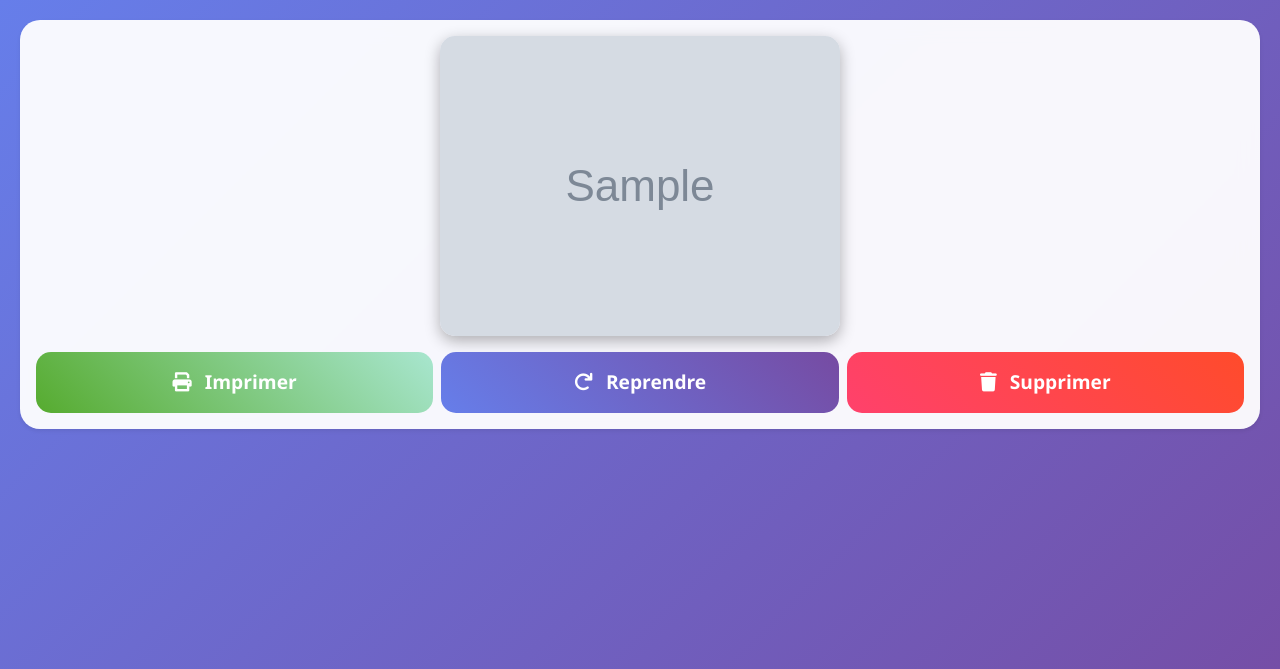
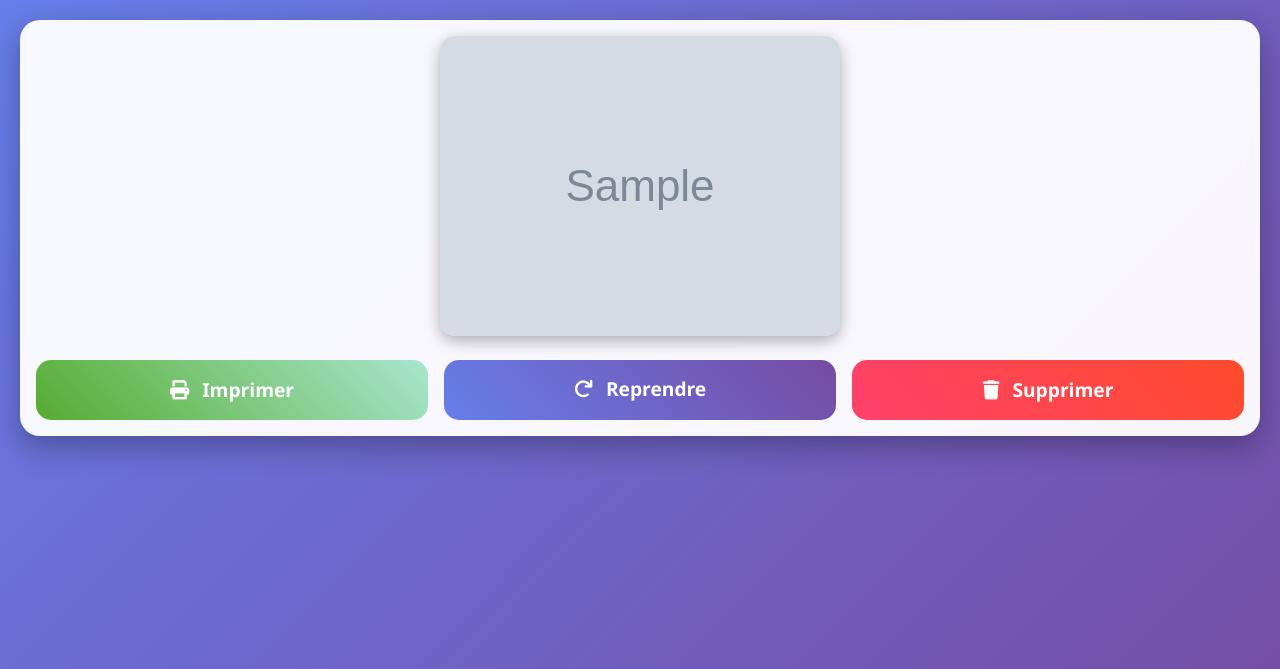
Before and after one commit to lfpoulain/SimpleBooth, a Flask app: template templates/review.html in a window 1280 px wide. Shown: the top 669 px of the page. Run offline with Flask 3, Linux system fonts and the light colour scheme; the template is opened without the code that fills it: most values are stand-ins (such as "Sample title", 1, 10 or a date in 2020); grey boxes marked "Sample" are stand-in pictures.

Commit message:
setup.sh

```diff
--- a/app.py
+++ b/app.py
@@ -903,65 +903,6 @@ def save_admin_config():
 
     return redirect(url_for('admin'))
 
-@app.route('/api/printer_status')
-def check_printer_status():
-    """API pour vérifier l'état de l'imprimante"""
-    status = {
-        'connected': False,
-        'enabled': config.get('printer_enabled', False),
-        'port': config.get('printer_port', ''),
-        'baudrate': config.get('printer_baudrate', 9600),
-        'has_paper': False,
-        'message': ''
-    }
-
-    # Si l'imprimante n'est pas activée, on retourne directement
-    if not status['enabled']:
-        status['message'] = 'Imprimante désactivée dans la configuration'
-        return jsonify(status)
-
-    try:
-        # Vérifier si le module escpos est disponible
-        import escpos
-        from escpos.printer import Serial
-
-        # Vérifier la connexion à l'imprimante
-        try:
-            # Créer une instance de l'imprimante avec les paramètres de configuration
-            printer = Serial(
-                devfile=status['port'],
-                baudrate=status['baudrate'],
-                timeout=1
-            )
-
-            # Vérifier l'état du papier
-            printer.write(b'\x10\x04\x04')  # Commande ESC/POS pour vérifier l'état du papier
-            response = printer.read()
-
-            # Analyser la réponse
-            if response:
-                status['connected'] = True
-                # Bit 2 à 1 indique un manque de papier (varie selon les imprimantes)
-                # Cette logique peut nécessiter des ajustements selon le modèle d'imprimante
-                if len(response) > 0 and (response[0] & 0x04) == 0:
-                    status['has_paper'] = True
-                    status['message'] = 'Imprimante connectée et prête'
-                else:
-                    status['message'] = 'Imprimante connectée mais manque de papier'
-            else:
-                status['message'] = 'Imprimante connectée mais pas de réponse'
-
-            # Fermer la connexion
-            printer.close()
-
-        except Exception as e:
-            status['message'] = f'Erreur de connexion: {str(e)}'
-
-    except ImportError:
-        status['message'] = 'Module python-escpos non installé'
-
-    return jsonify(status)
-
 @app.route('/admin/delete_photos', methods=['POST'])
 def delete_all_photos():
     """Supprimer toutes les photos (normales et avec effet)"""
--- a/templates/review.html
+++ b/templates/review.html
@@ -5,61 +5,61 @@
 {% block content %}
 <div class="row justify-content-center">
     <div class="col-12">
-        <div class="card shadow-sm">
-            <div class="card-body text-center p-2 p-sm-3">
+        <div class="card">
+            <div class="card-body text-center">
 
                 <!-- Aperçu de la photo -->
-                <div class="mb-3">
+                <div class="mb-4">
                     <img src="{{ url_for('serve_photo', filename=photo) }}"
                          alt="Photo capturée"
-                         class="photo-preview img-fluid"
-                         style="max-height: 435px; max-width: 100%;">
+                         class="photo-preview"
+                         style="max-height: 500px;">
                 </div>
 
                 <!-- Question -->
 
                 <!-- Boutons d'action -->
-                <div class="row g-2">
+                <div class="row g-3">
                     {% if config.effect_enabled %}
-                    <div class="col-3">
-                        <button class="btn btn-warning w-100 py-3" onclick="applyEffect()">
+                    <div class="col-md-3">
+                        <button class="btn btn-warning w-100" onclick="applyEffect()">
                             <i class="fas fa-magic me-2"></i>
                             Effet
                         </button>
                     </div>
-                    <div class="col-3">
-                        <button class="btn btn-success w-100 py-3" onclick="printPhoto()">
+                    <div class="col-md-3">
+                        <button class="btn btn-success w-100" onclick="printPhoto()">
                             <i class="fas fa-print me-2"></i>
                             Imprimer
                         </button>
                     </div>
-                    <div class="col-3">
-                        <a href="{{ url_for('index') }}" class="btn btn-primary w-100 py-3">
+                    <div class="col-md-3">
+                        <a href="{{ url_for('index') }}" class="btn btn-primary w-100">
                             <i class="fas fa-redo me-2"></i>
                             Reprendre
                         </a>
                     </div>
-                    <div class="col-3">
-                        <button class="btn btn-danger w-100 py-3" onclick="deletePhoto()">
+                    <div class="col-md-3">
+                        <button class="btn btn-danger w-100" onclick="deletePhoto()">
                             <i class="fas fa-trash me-2"></i>
                             Supprimer
                         </button>
                     </div>
                     {% else %}
-                    <div class="col-4">
-                        <button class="btn btn-success w-100 py-3" onclick="printPhoto()">
+                    <div class="col-md-4">
+                        <button class="btn btn-success w-100" onclick="printPhoto()">
                             <i class="fas fa-print me-2"></i>
                             Imprimer
                         </button>
                     </div>
-                    <div class="col-4">
-                        <a href="{{ url_for('index') }}" class="btn btn-primary w-100 py-3">
+                    <div class="col-md-4">
+                        <a href="{{ url_for('index') }}" class="btn btn-primary w-100">
                             <i class="fas fa-redo me-2"></i>
                             Reprendre
                         </a>
                     </div>
-                    <div class="col-4">
-                        <button class="btn btn-danger w-100 py-3" onclick="deletePhoto()">
+                    <div class="col-md-4">
+                        <button class="btn btn-danger w-100" onclick="deletePhoto()">
                             <i class="fas fa-trash me-2"></i>
                             Supprimer
                         </button>
@@ -75,55 +75,58 @@
 
 <!-- Overlay d'impression en plein écran -->
 <div id="printOverlay" class="d-none" style="position: fixed; top: 0; left: 0; width: 100%; height: 100%; background-color: rgba(0,0,0,0.8); z-index: 9999; display: flex; align-items: center; justify-content: center;">
-    <div class="text-center text-white p-3">
-        <div class="mb-3">
-            <i class="fas fa-spinner fa-spin" style="font-size: 3rem;"></i>
+    <div class="text-center text-white">
+        <div class="mb-4">
+            <i class="fas fa-spinner fa-spin" style="font-size: 4rem;"></i>
         </div>
-        <h3 class="mb-2">Impression en cours</h3>
+        <h2 class="mb-3">Impression en cours...</h2>
         <p class="mb-0">Veuillez patienter</p>
     </div>
 </div>
 
 <!-- Overlay d'effet IA en plein écran -->
 <div id="effectOverlay" class="d-none" style="position: fixed; top: 0; left: 0; width: 100%; height: 100%; background-color: rgba(0,0,0,0.8); z-index: 9999; display: flex; align-items: center; justify-content: center;">
-    <div class="text-center text-white p-3">
-        <div class="mb-3">
-            <i class="fas fa-magic fa-spin" style="font-size: 3rem; color: #ffc107;"></i>
+    <div class="text-center text-white">
+        <div class="mb-4">
+            <i class="fas fa-magic fa-spin" style="font-size: 4rem; color: #ffc107;"></i>
         </div>
-        <h3 class="mb-2">Effet IA en cours</h3>
-        <p class="mb-0">Transformation de l'image</p>
+        <h2 class="mb-3">Application de l'effet IA...</h2>
+        <p class="mb-0">Transformation en cours, veuillez patienter</p>
     </div>
 </div>
 
 <!-- Modale de confirmation de suppression -->
 <div class="modal fade" id="deletePhotoModal" tabindex="-1" aria-labelledby="deletePhotoModalLabel" aria-hidden="true">
-    <div class="modal-dialog modal-dialog-centered modal-sm">
+    <div class="modal-dialog modal-dialog-centered">
         <div class="modal-content">
-            <div class="modal-header bg-danger text-white py-2">
+            <div class="modal-header bg-danger text-white">
                 <h5 class="modal-title" id="deletePhotoModalLabel">
-                    <i class="fas fa-exclamation-triangle me-1"></i>
-                    Supprimer
+                    <i class="fas fa-exclamation-triangle me-2"></i>
+                    Supprimer la photo
                 </h5>
                 <button type="button" class="btn-close btn-close-white" data-bs-dismiss="modal" aria-label="Close"></button>
             </div>
-            <div class="modal-body text-center p-3">
-                <div class="mb-2">
-                    <i class="fas fa-trash-alt text-danger" style="font-size: 2.5rem;"></i>
+            <div class="modal-body text-center">
+                <div class="mb-3">
+                    <i class="fas fa-trash-alt text-danger" style="font-size: 3rem;"></i>
                 </div>
-                <h6 class="mb-2">Supprimer cette photo ?</h6>
-                <div class="alert alert-warning py-2 px-3 mb-2" role="alert">
-                    <i class="fas fa-exclamation-triangle me-1"></i>
-                    <small>Action irréversible</small>
+                <h6 class="mb-3">Êtes-vous sûr de vouloir supprimer cette photo ?</h6>
+                <div class="alert alert-warning" role="alert">
+                    <i class="fas fa-exclamation-triangle me-2"></i>
+                    <strong>Attention :</strong> Cette action est irréversible !
                 </div>
+                <p class="text-muted mb-0">
+                    <small>La photo sera définitivement supprimée du système</small>
+                </p>
             </div>
-            <div class="modal-footer p-2 justify-content-center">
-                <button type="button" class="btn btn-sm btn-outline-secondary" data-bs-dismiss="modal">
-                    <i class="fas fa-times me-1"></i>
+            <div class="modal-footer">
+                <button type="button" class="btn btn-secondary" data-bs-dismiss="modal">
+                    <i class="fas fa-times me-2"></i>
                     Annuler
                 </button>
-                <button type="button" class="btn btn-sm btn-danger" onclick="confirmDeletePhoto()">
-                    <i class="fas fa-trash-alt me-1"></i>
-                    Supprimer
+                <button type="button" class="btn btn-danger" onclick="confirmDeletePhoto()">
+                    <i class="fas fa-trash-alt me-2"></i>
+                    Supprimer la photo
                 </button>
             </div>
         </div>
@@ -157,11 +160,11 @@ async function printPhoto() {
         if (result.success) {
             // Succès de l'impression - modifier le contenu de l'overlay
             overlay.innerHTML =
-                '<div class="text-center text-white p-3">' +
-                '<div class="mb-3">' +
-                '<i class="fas fa-check-circle" style="font-size: 3rem; color: #28a745;"></i>' +
+                '<div class="text-center text-white">' +
+                '<div class="mb-4">' +
+                '<i class="fas fa-check-circle" style="font-size: 4rem; color: #28a745;"></i>' +
                 '</div>' +
-                '<h3 class="mb-2">Impression terminée</h3>' +
+                '<h2 class="mb-3">Impression terminée !</h2>' +
                 '<p class="mb-0">Redirection en cours...</p>' +
                 '</div>';
 
@@ -173,11 +176,11 @@ async function printPhoto() {
         } else if (result.error_type === 'no_paper') {
             // Cas spécifique du manque de papier - rediriger immédiatement vers l'index
             overlay.innerHTML =
-                '<div class="text-center text-white p-3">' +
-                '<div class="mb-3">' +
-                '<i class="fas fa-exclamation-triangle" style="font-size: 3rem; color: #ffc107;"></i>' +
+                '<div class="text-center text-white">' +
+                '<div class="mb-4">' +
+                '<i class="fas fa-exclamation-triangle" style="font-size: 4rem; color: #ffc107;"></i>' +
                 '</div>' +
-                '<h3 class="mb-2">Plus de papier</h3>' +
+                '<h2 class="mb-3">Plus de papier !</h2>' +
                 '<p class="mb-0">Redirection en cours...</p>' +
                 '</div>';
 
@@ -195,13 +198,13 @@ async function printPhoto() {
 
         // Afficher l'erreur dans l'overlay
         overlay.innerHTML =
-            '<div class="text-center text-white p-3">' +
-            '<div class="mb-3">' +
-            '<i class="fas fa-exclamation-triangle" style="font-size: 3rem; color: #dc3545;"></i>' +
+            '<div class="text-center text-white">' +
+            '<div class="mb-4">' +
+            '<i class="fas fa-exclamation-triangle" style="font-size: 4rem; color: #dc3545;"></i>' +
             '</div>' +
-            '<h3 class="mb-2">Erreur d\'impression</h3>' +
-            '<p class="mb-2">' + error.message + '</p>' +
-            '<button class="btn btn-light btn-sm" onclick="closeOverlay()">Fermer</button>' +
+            '<h2 class="mb-3">Erreur d\'impression</h2>' +
+            '<p class="mb-3">' + error.message + '</p>' +
+            '<button class="btn btn-light" onclick="closeOverlay()">Fermer</button>' +
             '</div>';
 
         // Réactiver le bouton
@@ -274,11 +277,11 @@ async function applyEffect() {
         if (result.success) {
             // Succès de l'effet - modifier le contenu de l'overlay
             overlay.innerHTML =
-                '<div class="text-center text-white p-3">' +
-                '<div class="mb-3">' +
-                '<i class="fas fa-check-circle" style="font-size: 3rem; color: #28a745;"></i>' +
+                '<div class="text-center text-white">' +
+                '<div class="mb-4">' +
+                '<i class="fas fa-check-circle" style="font-size: 4rem; color: #28a745;"></i>' +
                 '</div>' +
-                '<h3 class="mb-2">Effet appliqué</h3>' +
+                '<h2 class="mb-3">Effet appliqué avec succès !</h2>' +
                 '<p class="mb-0">Rechargement de la page...</p>' +
                 '</div>';
 
```
Also changed, not shown: requirements.txt (+14 -19 lines), templates/admin.html (+19 -25 lines), 1 other file.
